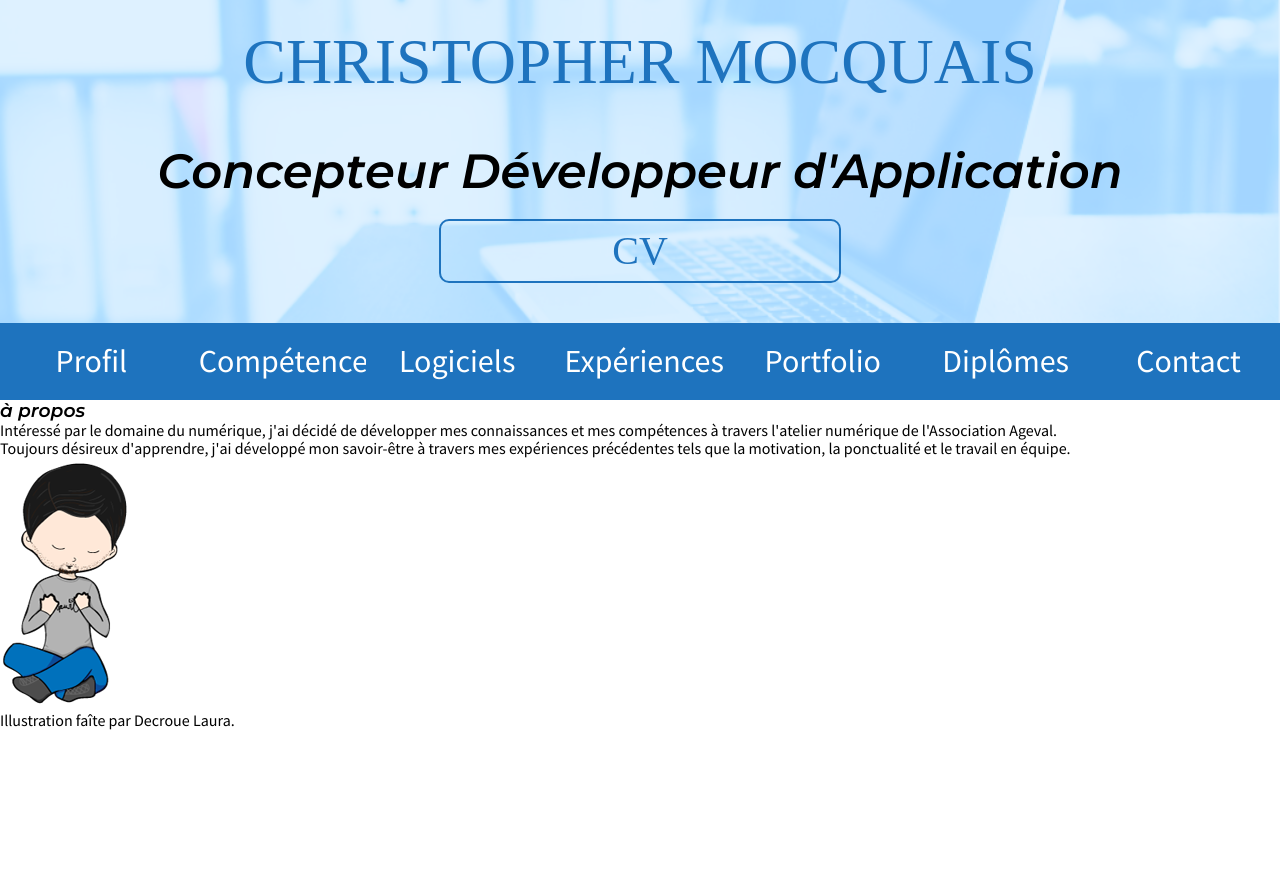
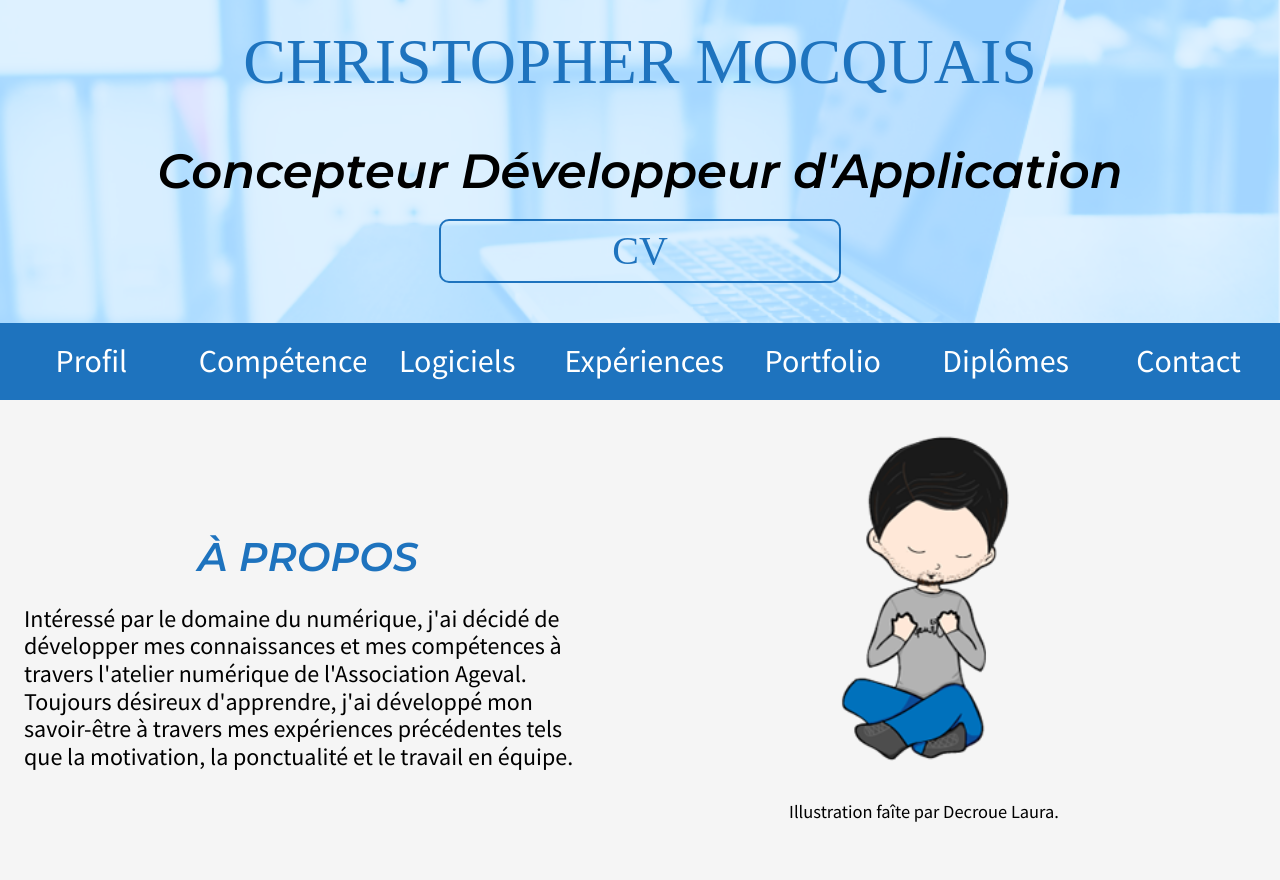
Before and after one commit to mocquaischristopher/site_cv, a website: page index.html in a window 1280 px wide. Before the commit the page ends 800 px from the top, so only its background shows below. Drawn offline with nearby package versions, Linux system fonts and the light colour scheme; a web font is replaced by a local one.

```diff
--- a/css/style.css
+++ b/css/style.css
@@ -38,6 +38,64 @@
   border: none;
 }
 
+.profil {
+  height: 37rem;
+}
+
+.profil_droit {
+  text-align: center;
+}
+
+@media only screen and (max-width: 767px) {
+  .profil {
+    flex-direction: column;
+    flex-wrap: wrap;
+    align-content: center;
+  }
+  .profil #Profil p {
+    padding-bottom: 5%;
+  }
+}
+@media screen and (min-width: 768px) and (max-width: 1023px) {
+  .profil {
+    height: 32rem;
+    display: flex;
+    flex-direction: column;
+    align-items: center;
+  }
+  .profil #Profil {
+    display: flex;
+    flex-direction: column;
+    justify-content: center;
+  }
+  .profil #Profil p {
+    padding-bottom: 4%;
+  }
+}
+@media screen and (min-width: 1024px) {
+  .profil {
+    height: 30rem;
+    display: flex;
+  }
+  .profil #Profil {
+    display: flex;
+    flex-direction: column;
+    justify-content: center;
+  }
+  .profil .moitie {
+    width: 50%;
+  }
+  .profil .profil_droit {
+    text-align: center;
+  }
+  .profil .profil_droit p {
+    font-size: 1.15em;
+  }
+  .profil .profil_droit img {
+    height: 70%;
+    padding: 5% 0;
+  }
+}
 header {
   background-color: #cae8ff;
   background-blend-mode: soft-light;
@@ -216,5 +274,41 @@
     display: none;
   }
 }
+html {
+  scroll-behavior: smooth;
+}
+
+h2, h3, h4, h5, h6 {
+  text-align: center;
+  margin: 0;
+  padding: 2rem 0;
+}
+
+h3 {
+  font-size: 2.5em;
+  color: #1e73be;
+  padding: 25px 0;
+  text-transform: uppercase;
+}
+
+p {
+  padding: 0 1.5rem;
+  font-size: 1.15em;
+}
+
+body {
+  padding: 0;
+  margin: 0;
+}
+
+.background_grey {
+  background-color: #f5f5f5;
+}
+
+@media screen and (min-width: 1024px) {
+  p {
+    font-size: 1.5em;
+  }
+}
 
 /*# sourceMappingURL=style.css.map */
```
Also changed, not shown: 1 other file.
